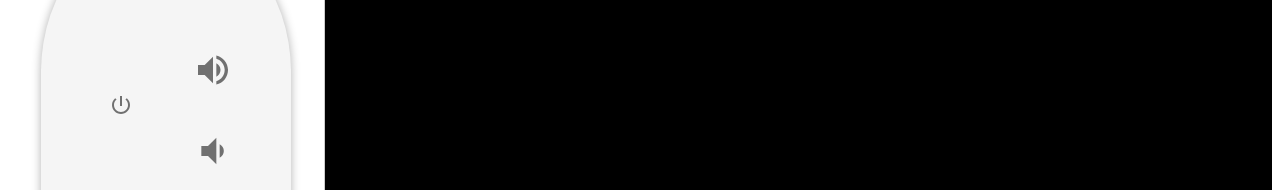
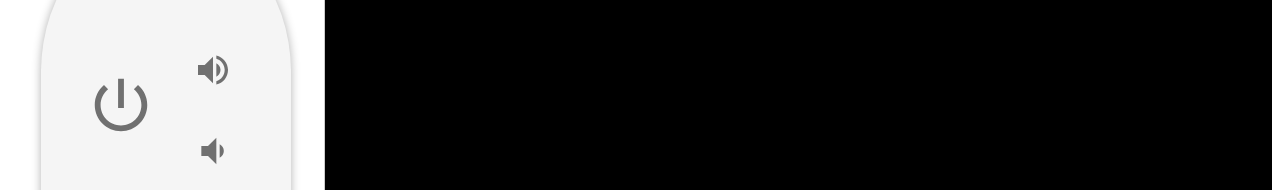
Before and after one commit to Zhai790/CPSC-481, a React (Vite) app in the folder my-react-app/: page / in a window 1280 px wide. Shown: the part 186-376 px from the top of the page. Built offline with nearby package versions, Linux system fonts and the light colour scheme.

Commit message:
Changed power button size

```diff
--- a/my-react-app/src/features/remote/components/Remote.tsx
+++ b/my-react-app/src/features/remote/components/Remote.tsx
@@ -38,6 +38,9 @@ const useStyles = makeStyles(() => ({
     height: 100,
     padding: 10,
     right: 45,
+    '& svg': {
+      fontSize: 70,
+    }
   },
   backButton: {
     position: 'absolute',
```
